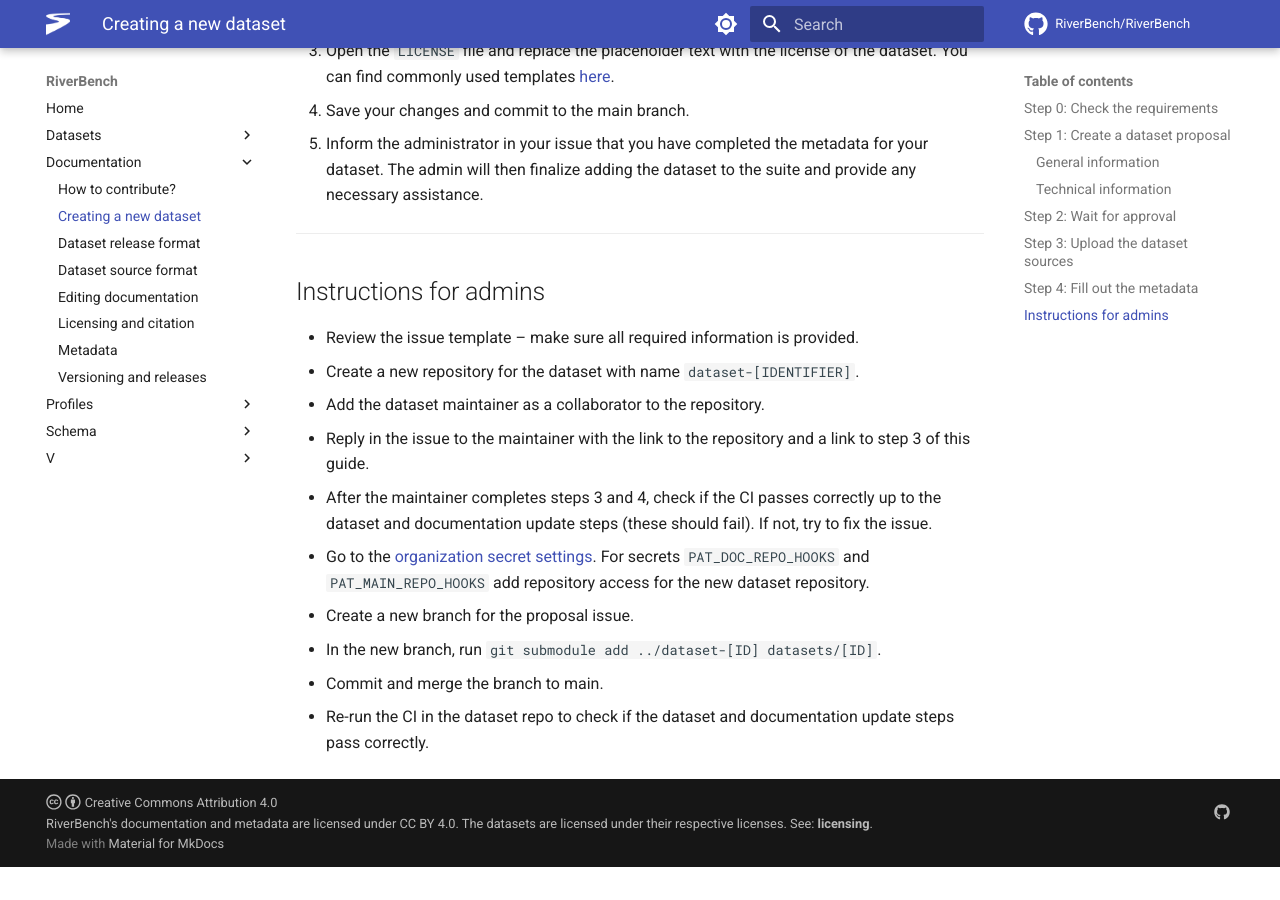
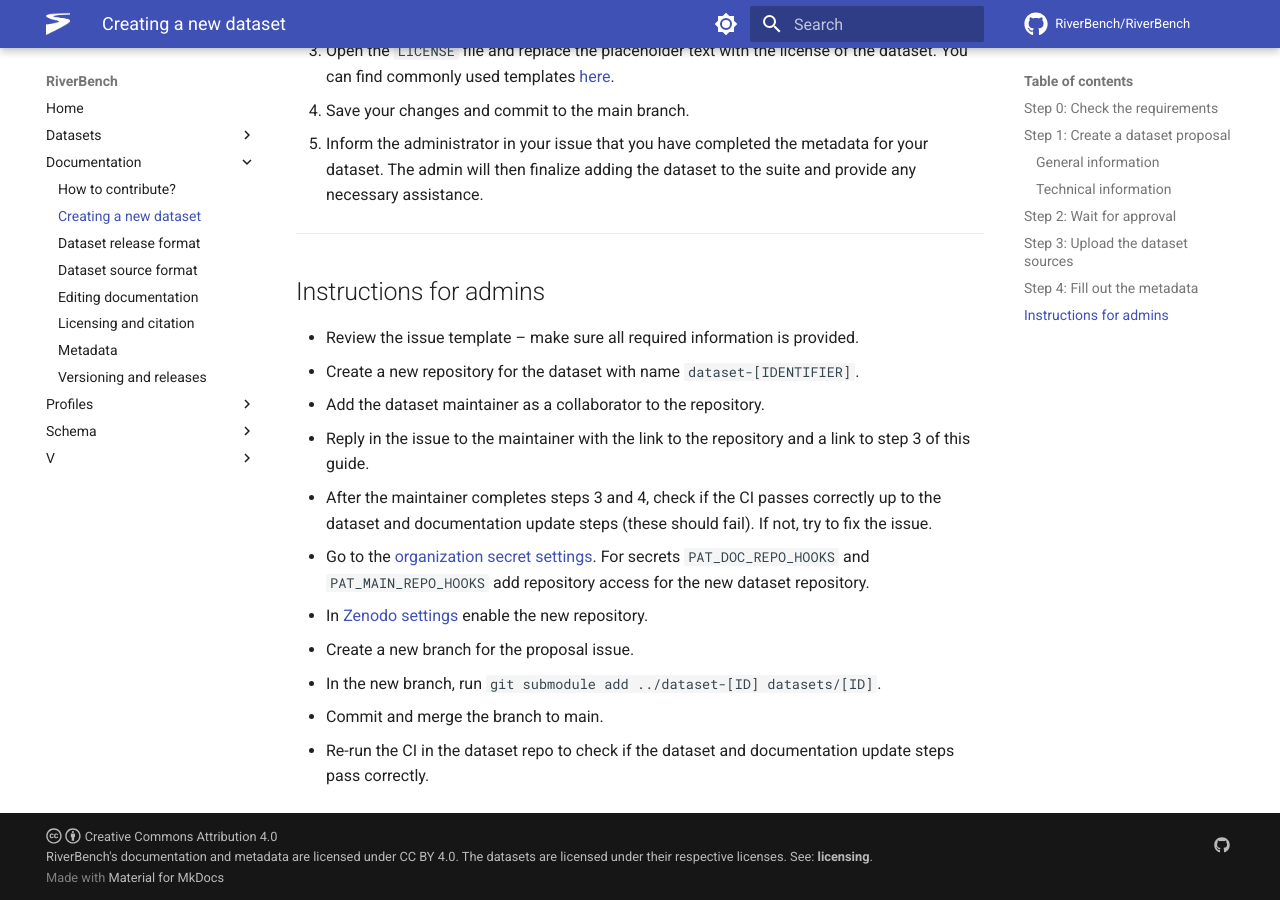
Before and after one commit to RiverBench/riverbench.github.io, an MkDocs documentation site: the page built from docs/documentation/creating-new-dataset.md, in a window 1280 px wide and 900 px high, scrolled down 2411 px. Built offline with MkDocs 1.6.1 and Material for MkDocs 9.7.7, drawn with Linux system fonts in a browser that asks for light colours; comment, search, counter and statistics services are not loaded; before the commit the page ends 3278 px from its top, so only the background shows below that.

Commit message:
Add note about Zenodo integration

```diff
--- a/docs/documentation/creating-new-dataset.md
+++ b/docs/documentation/creating-new-dataset.md
@@ -67,6 +67,7 @@ An administrator will be notified your request and will review the form and the
 - Reply in the issue to the maintainer with the link to the repository and a link to step 3 of this guide.
 - After the maintainer completes steps 3 and 4, check if the CI passes correctly up to the dataset and documentation update steps (these should fail). If not, try to fix the issue.
 - Go to the [organization secret settings](https://github.com/organizations/RiverBench/settings/secrets/actions). For secrets `PAT_DOC_REPO_HOOKS` and `PAT_MAIN_REPO_HOOKS` add repository access for the new dataset repository.
+- In [Zenodo settings](https://zenodo.org/account/settings/github/) enable the new repository.
 - Create a new branch for the proposal issue.
 - In the new branch, run `git submodule add ../dataset-[ID] datasets/[ID]`.
 - Commit and merge the branch to main.
```
